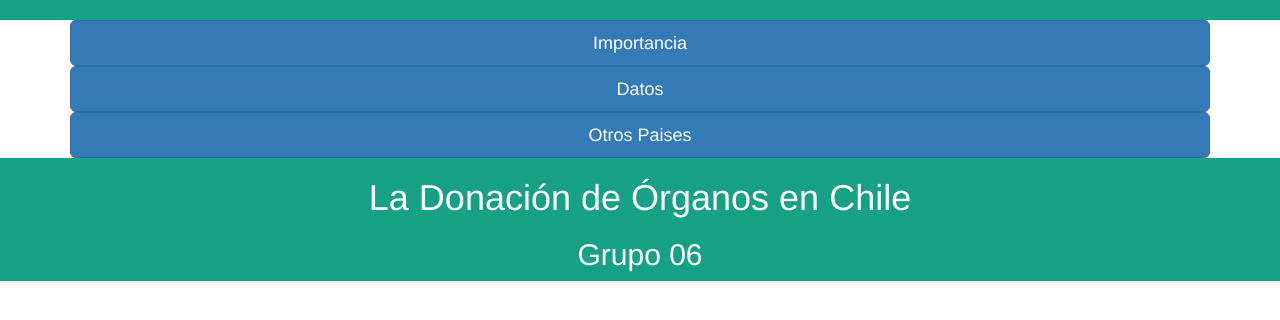
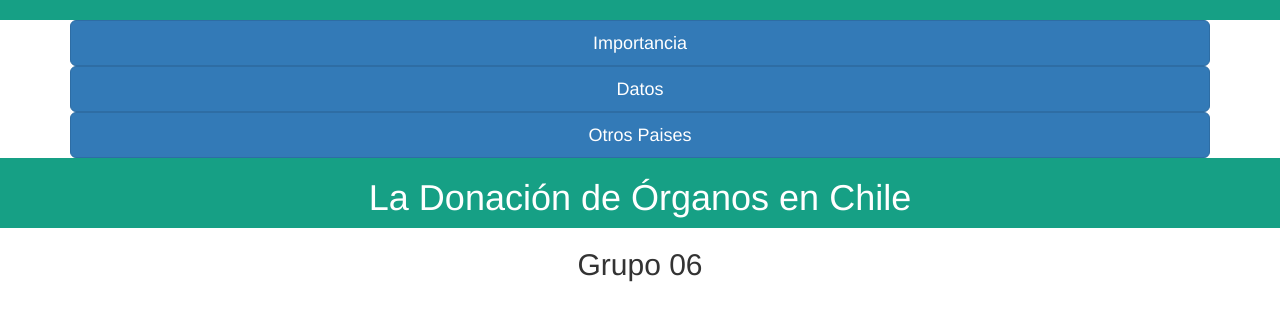
Before and after one commit to grupo006/entregafinal, a plain HTML site: page index.html in a window 1280 px wide. Drawn offline with nearby package versions, Linux system fonts and the light colour scheme.

Commit message:
Final(3?)

```diff
--- a/index.html
+++ b/index.html
@@ -215,10 +215,10 @@
 
   <footer>
     <div class="container">
-      <center><h1>La Donación de Órganos en Chile</h1><h2>Grupo 06</h2></center>
+      <center><h1>La Donación de Órganos en Chile</h1></center>
     </div>
   </footer>
-
+  <center><h2>Grupo 06</h2></center>
 
 </body>
 </html>
```
